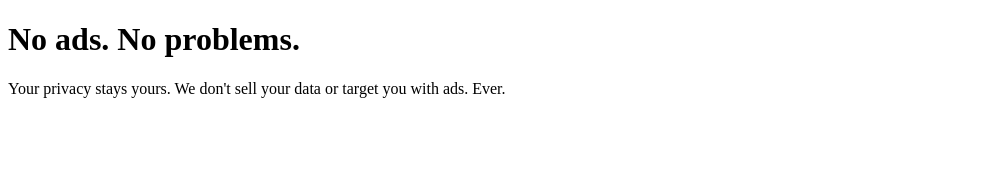
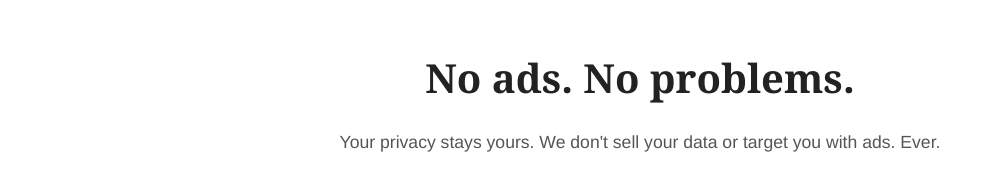
Before and after one commit to yeabsiraabay/assignment-1, a plain HTML site: page IP_Q1.html in a window 1280 px wide. Shown: the whole page, without its empty margins (0-994 px from the left). Drawn offline with Linux system fonts and the light colour scheme.

Commit message:
Link css to html
the created css(IP_Q1.css) is linked to the html(IP_Q1.html file

```diff
--- a/IP_Q1.html
+++ b/IP_Q1.html
@@ -4,7 +4,7 @@
     <meta charset="UTF-8">
     <meta name="viewport" content="width=device-width, initial-scale=1.0">
     <title>IP Assignmnet 1 Group 3</title>
-    <link rel="stylesheet" href="assignmnet1.css">
+    <link rel="stylesheet" href="IP_Q1.css">
 </head>
 <body>
     <header>
```
